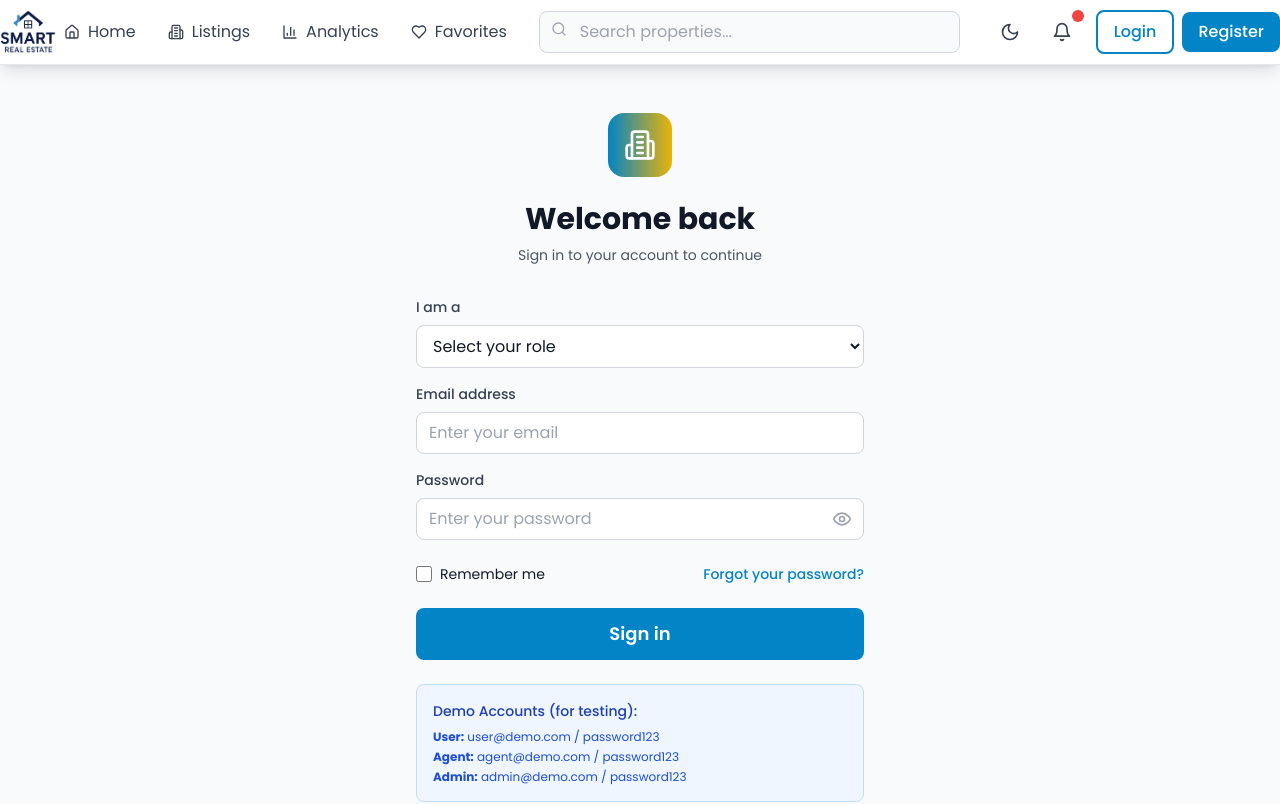
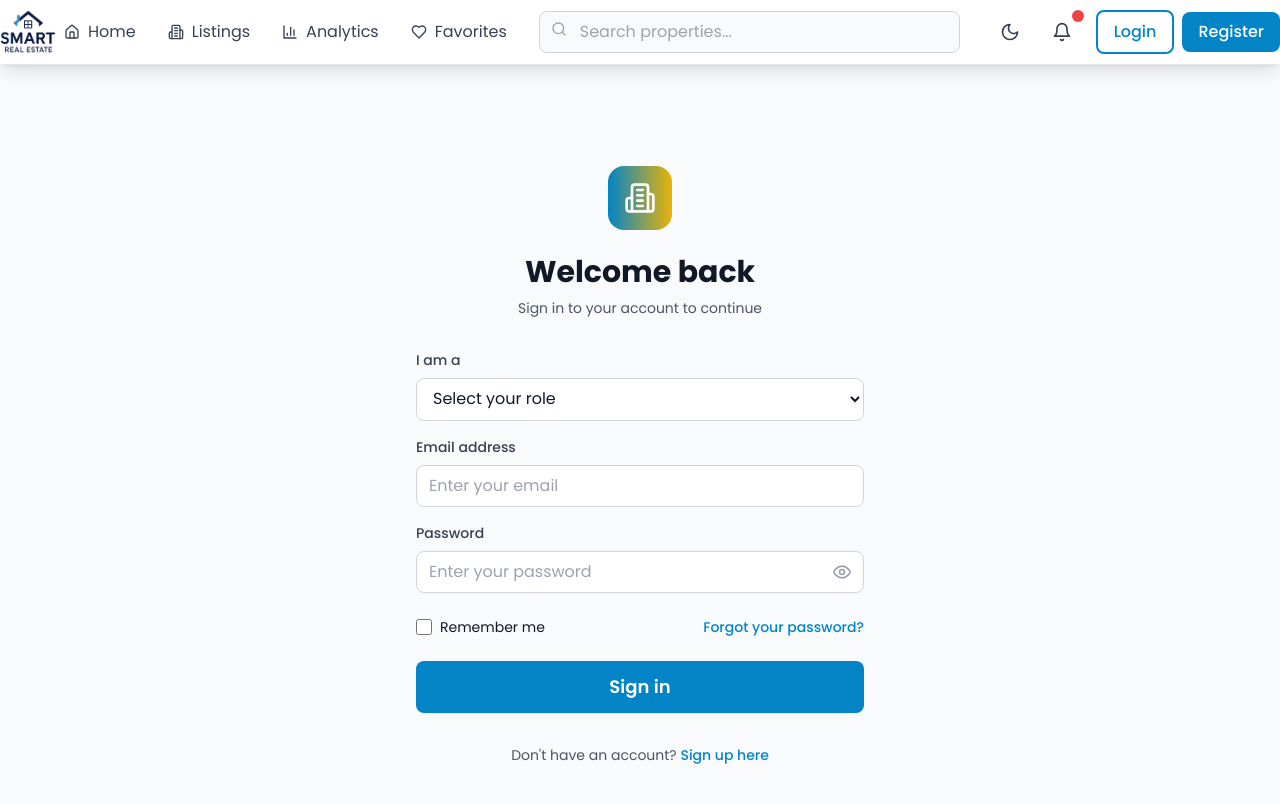
Before and after one commit to rakeshshresthaa/rakesh_pranit_realestate, a React (Vite) app: page /login in a window 1280 px wide. Shown: the top 804 px of the page. Built offline with nearby package versions, Linux system fonts and the light colour scheme.

Commit message:
change in auth

```diff
--- a/src/pages/Login.jsx
+++ b/src/pages/Login.jsx
@@ -172,18 +172,6 @@ const Login = () => {
               {loading ? 'Signing in...' : 'Sign in'}
             </button>
           </div>
-
-          {/* Demo Accounts Info */}
-          <div className="bg-blue-50 dark:bg-blue-900/20 border border-blue-200 dark:border-blue-800 rounded-lg p-4">
-            <h4 className="text-sm font-medium text-blue-800 dark:text-blue-200 mb-2">
-              Demo Accounts (for testing):
-            </h4>
-            <div className="text-xs text-blue-700 dark:text-blue-300 space-y-1">
-              <p><strong>User:</strong> user@demo.com / password123</p>
-              <p><strong>Agent:</strong> agent@demo.com / password123</p>
-              <p><strong>Admin:</strong> admin@demo.com / password123</p>
-            </div>
-          </div>
         </form>
 
         {/* Sign Up Link */}
```
Also changed, not shown: 1 other file (tests, documents, lock files or other folders).
